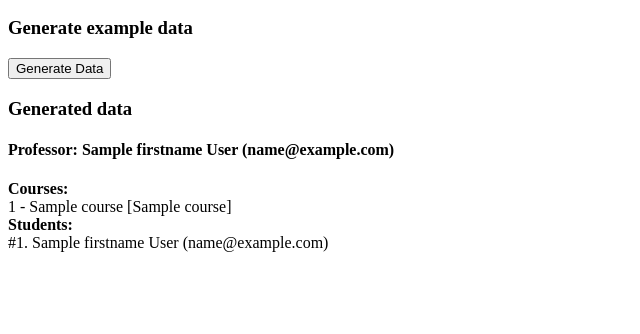
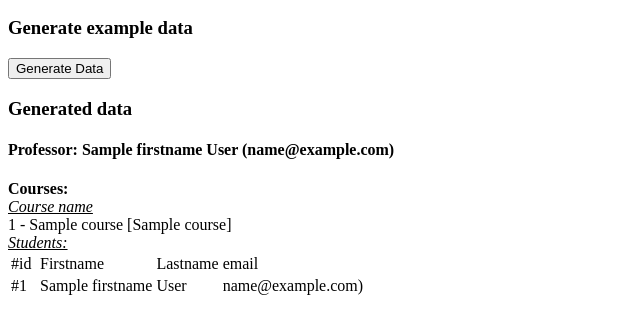
Before and after one commit to Agile-System-Analysis-Class/base-project, a Python web app: template app/views/dashboard/root.html in a window 1280 px wide. Shown: the part 145-479 px from the top of the page, without its empty margins (0-640 px from the left). Run offline with Jinja, Linux system fonts and the light colour scheme; the template is opened without the code that fills it: most values are stand-ins (such as "Sample title", 1, 10 or a date in 2020).

Commit message:
improved dashboard for administrators

```diff
--- a/app/assets/css/base.css
+++ b/app/assets/css/base.css
@@ -19,12 +19,10 @@
 .root-professor-course-block {
     margin-bottom: 10px;
     padding-bottom: 20px;
-    border-bottom: 1px dashed black;
 }
 
 .root-dashboard-generated-course-block {
-    margin-bottom: 5px;
-    border-bottom: 1px solid black;
+    margin-bottom: 25px;
 }
 
 .root-dashboard-generated-course-block .course-name {
--- a/app/views/dashboard/root.html
+++ b/app/views/dashboard/root.html
@@ -31,19 +31,31 @@
         {% if item.courses and item.courses|length > 0 %}
             {% for course in item.courses %}
             <div class="root-dashboard-generated-course-block">
+                <div><em><u>Course name</u></em></div>
                 <div class="course-name">{{ course.course.course_number }} - {{ course.course.course_title }} [{{ course.course.course }}]</div>
-                <div>
-                    <div><strong>Students:</strong></div>
-                    <div>
-                        {% if course.students and course.students|length > 0 %}
-                        {% for student in course.students %}
-                        <div>#{{ student.id }}. {{ student.firstname }} {{ student.lastname }} ({{ student.email }})</div>
-                        {% endfor %}
-                        {% else %}
-                        <em>None</em>
-                        {% endif %}
-                    </div>
-                </div>
+                <div><em><u>Students:</u></em></div>
+                <table>
+                    <tr>
+                        <td>#id</td>
+                        <td>Firstname</td>
+                        <td>Lastname</td>
+                        <td>email</td>
+                    </tr>
+                    {% if course.students and course.students|length > 0 %}
+                    {% for student in course.students %}
+                    <tr>
+                        <td width="25px">#{{ student.id }}</td>
+                        <td>{{ student.firstname }}</td>
+                        <td>{{ student.lastname }}</td>
+                        <td>{{ student.email }})</td>
+                    </tr>
+                    {% endfor %}
+                    {% else %}
+                    <tr>
+                        <td colspan="4"><em>No students generated</em></td>
+                    </tr>
+                    {% endif %}
+                </table>
             </div>
             {% endfor %}
         {% endif %}
```
